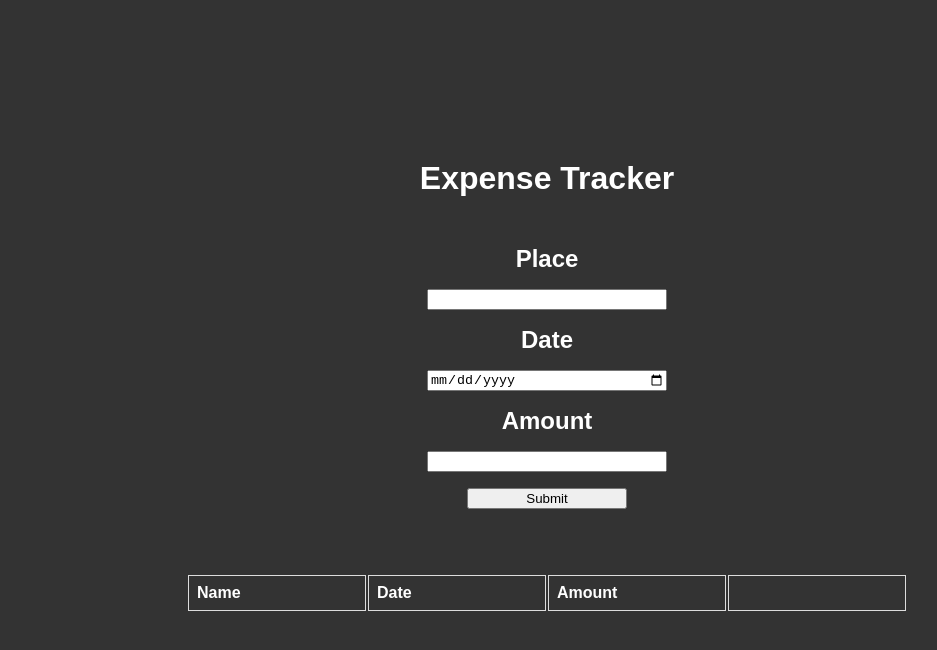
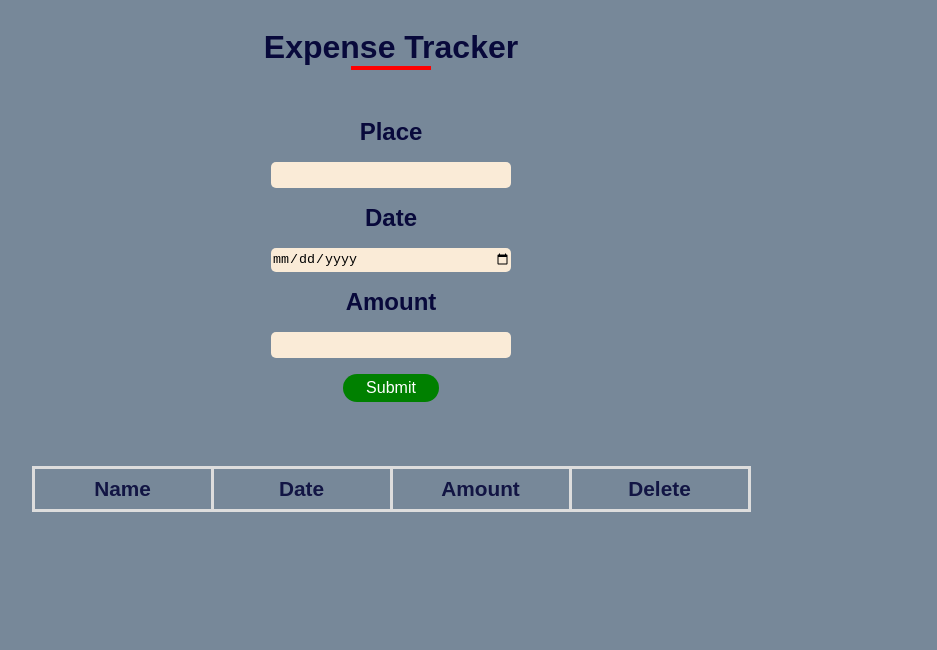
Before and after one commit to Cosmin2410/Expenses-Tracker, a plain HTML site: page index.html in a window 1280 px wide. Shown: the whole page, without its empty margins (249-1186 px from the left). Drawn offline with Linux system fonts and the light colour scheme.

Commit message:
style added

```diff
--- a/index.html
+++ b/index.html
@@ -27,7 +27,7 @@
           <th>Name</th>
           <th>Date</th>
           <th>Amount</th>
-          <th></th>
+          <th>Delete</th>
         </tr>
       </table>
     </div>
--- a/style.css
+++ b/style.css
@@ -1,18 +1,30 @@
 body {
-  background-color: #333;
-  margin-left: 20rem;
-  margin-top: 10rem;
-  color: white;
+  background-color: lightslategray;
+  /* margin-left: 20rem;
+  margin-top: 10rem; */
+  color: rgb(0, 0, 0);
   font-family: Arial, Helvetica, sans-serif;
+  display: flex;
 }
 
 .container {
   width: auto;
   text-align: center;
+  margin: auto;
 }
 
 h1 {
   margin-bottom: 3rem;
+  color: #08093b;
+}
+
+h1::after {
+  content: '';
+  display: block;
+  margin: 0 auto;
+  height: 0.2rem;
+  width: 5rem;
+  background-color: red;
 }
 
 .form {
@@ -27,6 +39,16 @@ h1 {
 .form h2 {
   margin: 0;
   text-align: center;
+  color: #08093b;
+}
+
+.place,
+.date,
+.amount {
+  height: 1.5rem;
+  border-radius: 5px;
+  border: none;
+  background-color: antiquewhite;
 }
 
 .error {
@@ -35,23 +57,49 @@ h1 {
 }
 
 .submit-btn {
-  width: 10rem;
+  width: 6rem;
+  height: 1.8rem;
   margin: 0 auto;
+  border: none;
+  border-radius: 15px;
+  background-color: green;
+  color: white;
+  font-size: 1rem;
 }
 
 table {
-  margin: 0 auto;
   margin-top: 4rem;
+  border-collapse: collapse;
 }
 
 td,
 th {
-  border: 1px solid #dddddd;
+  border: 3px solid #dddddd;
   text-align: left;
   padding: 8px;
   width: 10rem;
+  text-align: center;
+  color: #08093b;
+  opacity: 0.9;
+}
+
+th {
+  font-size: 1.3rem;
+}
+
+td {
+  font-size: 1.25rem;
 }
 
 tr:nth-child(even) {
-  background-color: #08093b;
+  background-color: rgba(221, 191, 152, 0.521);
 }
+
+.dlt-button {
+  border: none;
+  width: 1.4rem;
+  height: 1.2rem;
+  background-color: #08093b00;
+  cursor: pointer;
+  font-size: 1.3rem;
+}
```
